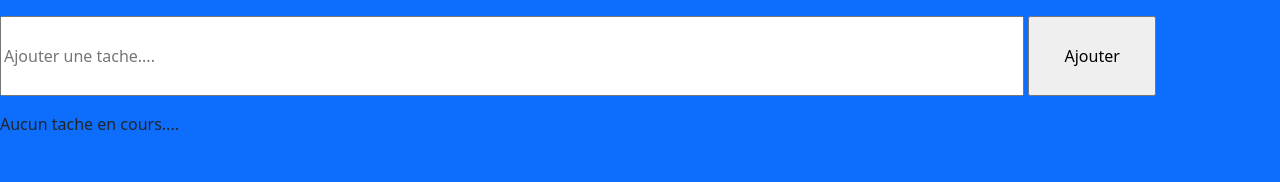
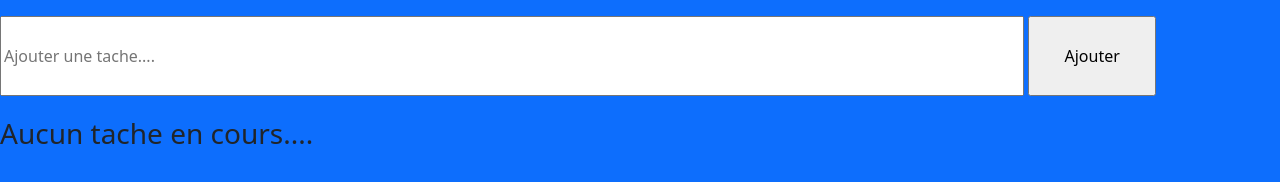
Before and after one commit to Ladji-tim33/js-tache11, a plain HTML site: page index.html in a window 1280 px wide. Drawn offline with nearby package versions, Linux system fonts and the light colour scheme.

Commit message:
js tache 11

```diff
--- a/index.html
+++ b/index.html
@@ -17,7 +17,7 @@
         <input type="submit" id="btn" value="Ajouter">
     </form>
 
-    <div id="nosTache">Aucun tache en cours....</div>
+    <div id="nosTache"  class="fs-3">Aucun tache en cours....</div>
 
     <ol id="list" class="py-3 fs-3 "></ol>
 
```
